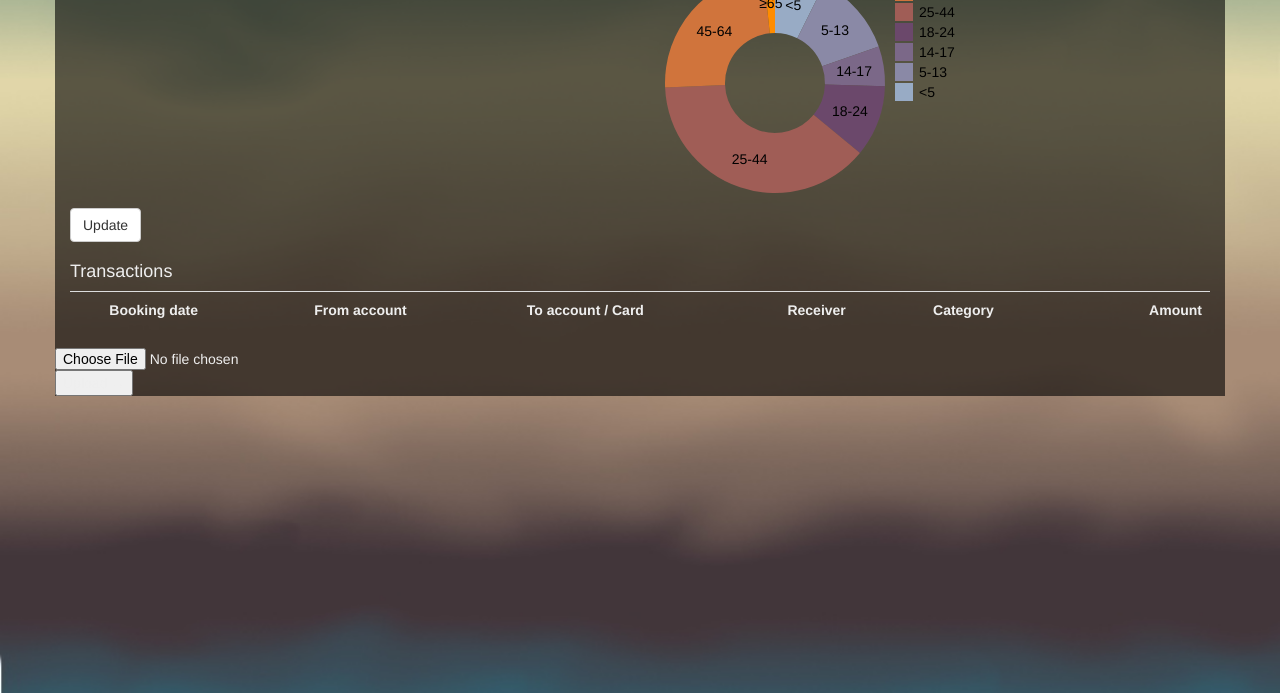
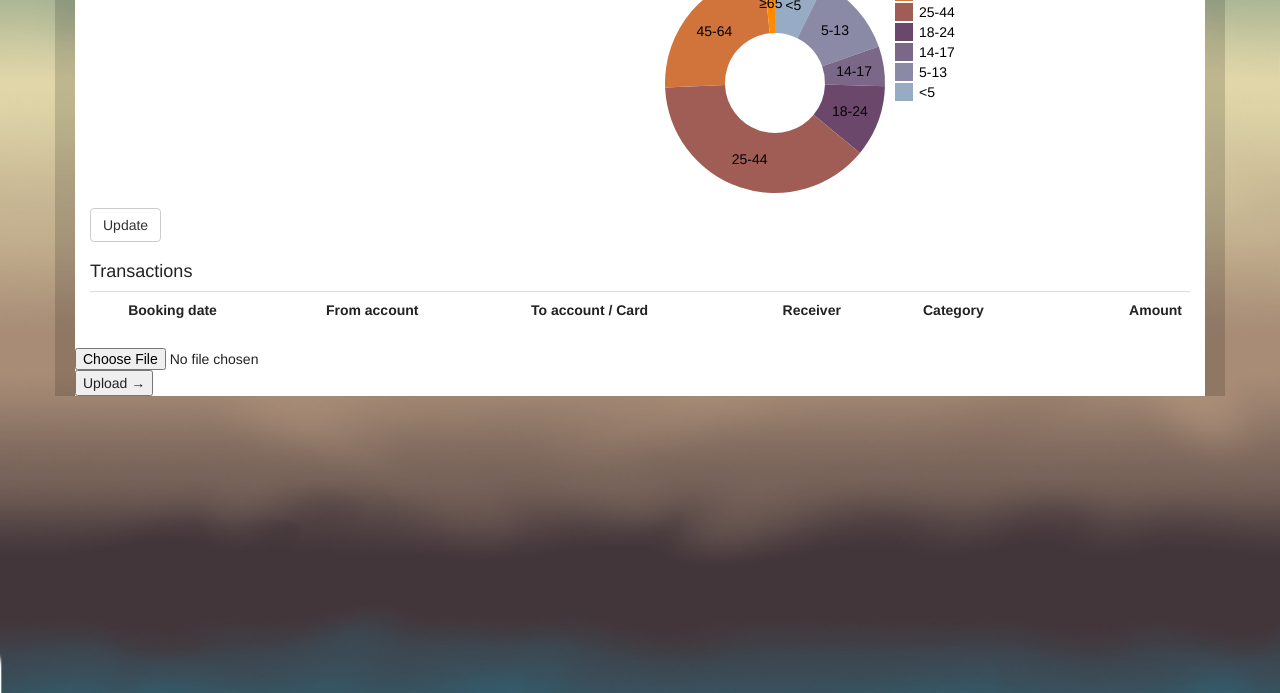
Before and after one commit to m1kah/angularjs-expenses, a website: page public/index.html in a window 1280 px wide. Shown: the part 107-800 px from the top of the page. Drawn offline with nearby package versions, Linux system fonts and the light colour scheme; no server answers.

Commit message:
CSS font and white background

```diff
--- a/client/styles/less/style.less
+++ b/client/styles/less/style.less
@@ -62,5 +62,10 @@ body {
 }
 
 .container {
-  background-color: rgba(0, 0, 0, 0.6);
+  background-color: #fff;
+  border-left: 20px solid rgba(0, 0, 0, 0.15);
+  border-right: 20px solid rgba(0, 0, 0, 0.15);
+  -moz-background-clip: padding;     /* Firefox 3.6 */
+  -webkit-background-clip: padding;  /* Safari 4? Chrome 6? */
+  background-clip: padding-box;      /* Firefox 4, Safari 5, Opera 10, IE 9 */
 }
--- a/client/styles/less/variables.less
+++ b/client/styles/less/variables.less
@@ -27,7 +27,7 @@
 //** Background color for `<body>`.
 @body-bg:               #fff;
 //** Global text color on `<body>`.
-@text-color:            @gray-lighter;
+@text-color:            @gray-darker;
 
 //** Global textual link color.
 @link-color:            @brand-primary;
@@ -39,7 +39,7 @@
 //
 //## Font, line-height, and color for body text, headings, and more.
 
-@font-family-sans-serif:  "Helvetica Neue", Helvetica, Arial, sans-serif;
+@font-family-sans-serif:  "PT Sans", "Helvetica Neue", Helvetica, Arial, sans-serif;
 @font-family-serif:       Georgia, "Times New Roman", Times, serif;
 //** Default monospace fonts for `<code>`, `<kbd>`, and `<pre>`.
 @font-family-monospace:   Menlo, Monaco, Consolas, "Courier New", monospace;
```
Also changed, not shown: public/css/style.css.
